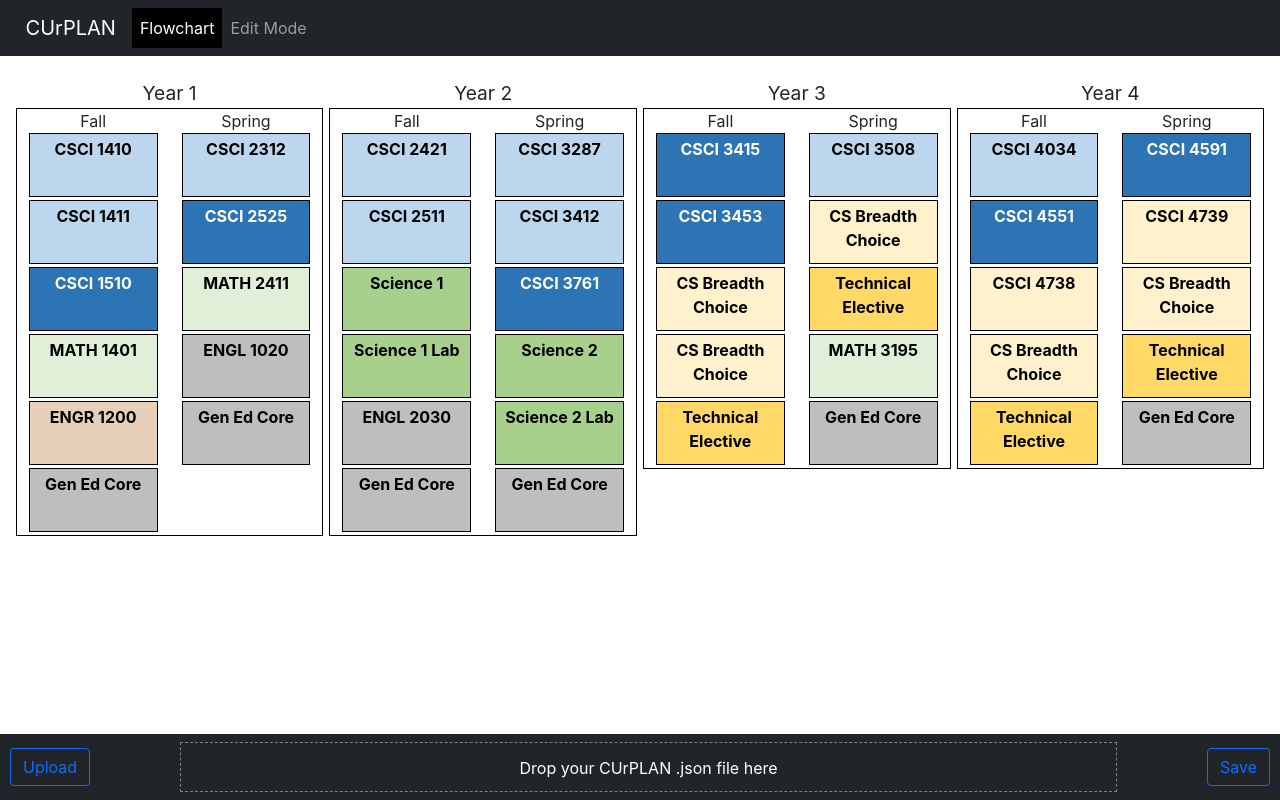
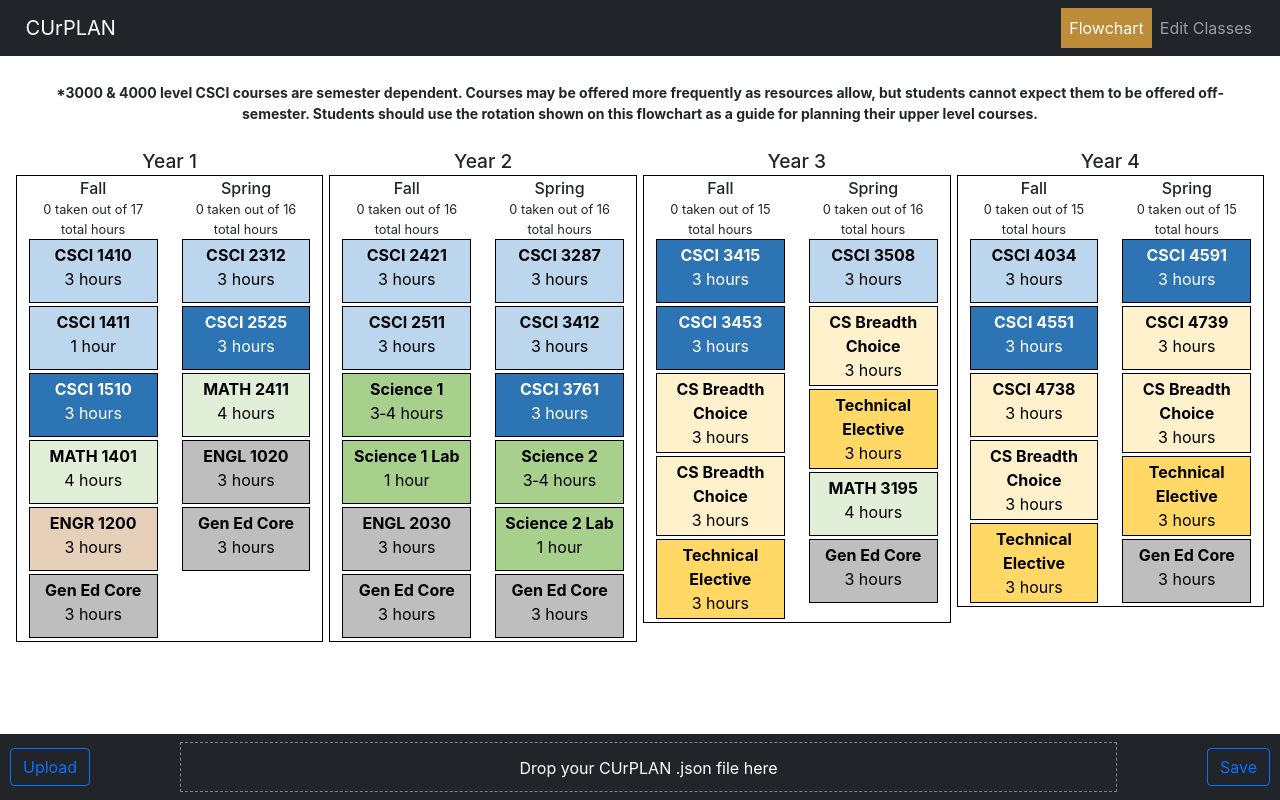
Before and after one commit to CUrPLAN/Senior-Design-Capstone, a React (Vite) app: page / in a window 1280 px wide. Built offline with nearby package versions, Linux system fonts and the light colour scheme.

Commit message:
Finished these UI updates: displaying credits taken per semester, displaying total credit hours taken, adding more class description in a pop up window, class semester restrictions, displaying warning for uploading wrong file, and modifying navbar to have more visible buttons.

```diff
--- a/src/App.css
+++ b/src/App.css
@@ -33,8 +33,14 @@ body {
   margin-left: 2vw;
 }
 
+.navbar-nav {
+  position: absolute;
+  right: 0;
+  margin-right: 20px;
+}
+
 .active {
-  background-color: black;
+  background-color: #bc8c38;
   height: 100%;
 }
 
@@ -69,6 +75,15 @@ body {
 
 .year-header {
   font-size: 1.2em;
+  font-weight: 500;
+}
+
+.sem-header {
+  font-weight: 500;
+}
+
+.sem-credits {
+  font-size: 0.8em;
 }
 
 .sem-classes {
@@ -98,6 +113,11 @@ body {
   font-weight: bold;
 }
 
+.flow-restriction { /*adding variation to restriction info to be more distiguishable*/
+  font-weight: bold;
+  color: #990000;
+}
+
 .flow-notes {
   margin-top: 10px;
   font-weight: 600;
@@ -109,6 +129,11 @@ body {
 
 .pre-reqs {
   border: red solid 3px;
+}
+
+.credit-count { /*aligning total credit count info in edit view*/
+  text-align: right;
+  margin-right: 15px;
 }
 
 .listview-table {
@@ -195,6 +220,14 @@ thead {
   height: 50px;
 }
 
+.flow-warn {
+  padding-top: 2vw;
+  padding-left: 2vw;
+  padding-right: 2vw;
+  font-size: 14px;
+  font-weight: bold;
+}
+
 /* hiding the text when a file is uploaded through the upload button */
 input[type="file"] {
   display: None;
--- a/src/App.jsx
+++ b/src/App.jsx
@@ -9,6 +9,8 @@ import Button from 'react-bootstrap/Button';
 import InputGroup from 'react-bootstrap/InputGroup';
 import saveAs from 'file-saver';
 import Dropzone from 'react-dropzone';
+import Popover from 'react-bootstrap/Popover';
+import OverlayTrigger from 'react-bootstrap/OverlayTrigger';
 
 
 
@@ -76,18 +78,29 @@ class FlowChartItem extends React.Component {
     let bgRGB = this.props.bgCol.slice(1).match(/.{1,2}/g).map(x => Number.parseInt(x, 16));
     let textCol = (bgRGB[0]*0.299 + bgRGB[1]*0.587 + bgRGB[2]*0.114) > 186 ? "#000000" : "#ffffff";
     return (
+      // overlay trigger will display additional description about the class once it is clicked. The overlay trigger is wrapped around the content/div area that should be clicked to activate the pop up window, root close means that the other pop up will hide when the user clicks somewhere else outside of the box
+      // Overlay Reference: https://react-bootstrap.github.io/components/overlays/
+      <OverlayTrigger trigger="click" rootClose={true} placement="auto" overlay={
+        <Popover id={"popover" + this.props.Name}>
+          <Popover.Header as="h3">{this.props.Name}</Popover.Header>
+          <Popover.Body>
+            {!!this.props.cl && this.props.cl.Desc}
+          </Popover.Body>
+        </Popover>}>
         <div style={{backgroundColor: this.props.bgCol, color: textCol}} className={'flow-box ' +
         (this.props.taken ? ' taken-class' : '') + (this.props.isPreReq ? ' pre-reqs' : '')}
         onMouseEnter={this.props.enterFunc /* calls change function passed as property when checkbox is toggled*/}
         onMouseLeave={this.props.leaveFunc}>
           <div className='flow-id'>{this.props.Name}</div>
+          <div className='flow-credits'>{this.props.Credits}</div>
           <div className='flow-desc'>
             {/* !!this.props.cl && this.props.cl.(key) checks that if the element is not null then display this element property (conditional rendering) */}
             <div className='flow-name'>{!!this.props.cl && this.props.cl.Name}</div>
-          <div className='flow-credits'>{this.props.Credits.slice(0,1)} {this.props.Credits == 1 ? 'hour' : 'hours'}</div>
+            <div className='flow-restriction'>{this.props.Restriction}</div>
             <div className='flow-notes'>{!!this.props.cl && getNotes(this.props.cl.Prereqs)}</div>
           </div>
         </div>
+      </OverlayTrigger>
     );
   }
 }
@@ -214,7 +227,9 @@ class App extends React.Component {
 
   // when begin hovering over box, get prereqs and put in state
   flowBoxEnter(classId) {
+    if ((classId in this.state.Class_Desc) && ('Prereqs' in this.state.Class_Desc[classId])) {
       this.setState({ CurPreReqs: this.state.Class_Desc[classId].Prereqs });
+    }
   }
 
   // IF WE WANNA DO THIS:
@@ -253,6 +268,8 @@ class App extends React.Component {
   displayEditView() {
     let headerList = groupBy(Object.entries(this.state.Class_Desc), x => x[1].Fulfills);
     return (
+      <React.Fragment>
+      <div className="credit-count">{this.calculateSemHours(this.state.Classes)}</div>
       <table className='listview-table'>
         <thead>
           <tr>
@@ -296,7 +313,21 @@ class App extends React.Component {
             ))}
         </tbody>
       </table>
+      </React.Fragment>
     );
+  }
+
+  // takes list of flowchart class information, calculates the total amount of credit hours taken from it and the total number of credit hours that are in the classes
+  calculateSemHours(classList) {
+      let total = 0;
+      let taken = 0;
+      for (let cl of classList) {
+        total += parseInt(cl.Credits);
+        if (this.state.Taken_Classes.indexOf(cl.Name) > -1) { // if have taken, add to count
+            taken += parseInt(cl.Credits);
+        }
+      }
+      return taken + ' taken out of ' + total + " total hours"; // return string for display
   }
 
   // function that handles the content from the json file that should be displayed, and labels the semesters accordingly
@@ -320,6 +351,7 @@ class App extends React.Component {
                 {/* Col: column tag, imported from bootstrap-react
                   key attribute is used as a unique identifier for an item in a list in react */}
                 <div className='sem-header'>{sem.split('-')[0]}</div>
+                <div className='sem-credits'>{this.calculateSemHours(classes)}</div>
                 {classes.sort((a, b) =>
                   // sort by color order
                   this.state.Color_Order.indexOf(a.Color) - this.state.Color_Order.indexOf(b.Color)
@@ -378,9 +410,13 @@ class App extends React.Component {
             <Nav.Link
               className={(this.state.Display === 'Edit') ? 'active' : 'inactive'}
               onClick={() => this.menuClick(1)}
-            >Edit Mode</Nav.Link>
+            >Edit Classes</Nav.Link>
           </Nav>
         </Navbar>
+        <div className = "flow-warn">
+          *3000 & 4000 level CSCI courses are semester dependent. Courses may be offered more frequently as resources allow, but students cannot expect them to be
+offered off‐semester. Students should use the rotation shown on this flowchart as a guide for planning their upper level courses.
+        </div>
         {content}
         <Navbar variant='dark' bg='dark' fixed='bottom'>
           <div>
```
Lines whose indentation alone changed are shown as unchanged.
